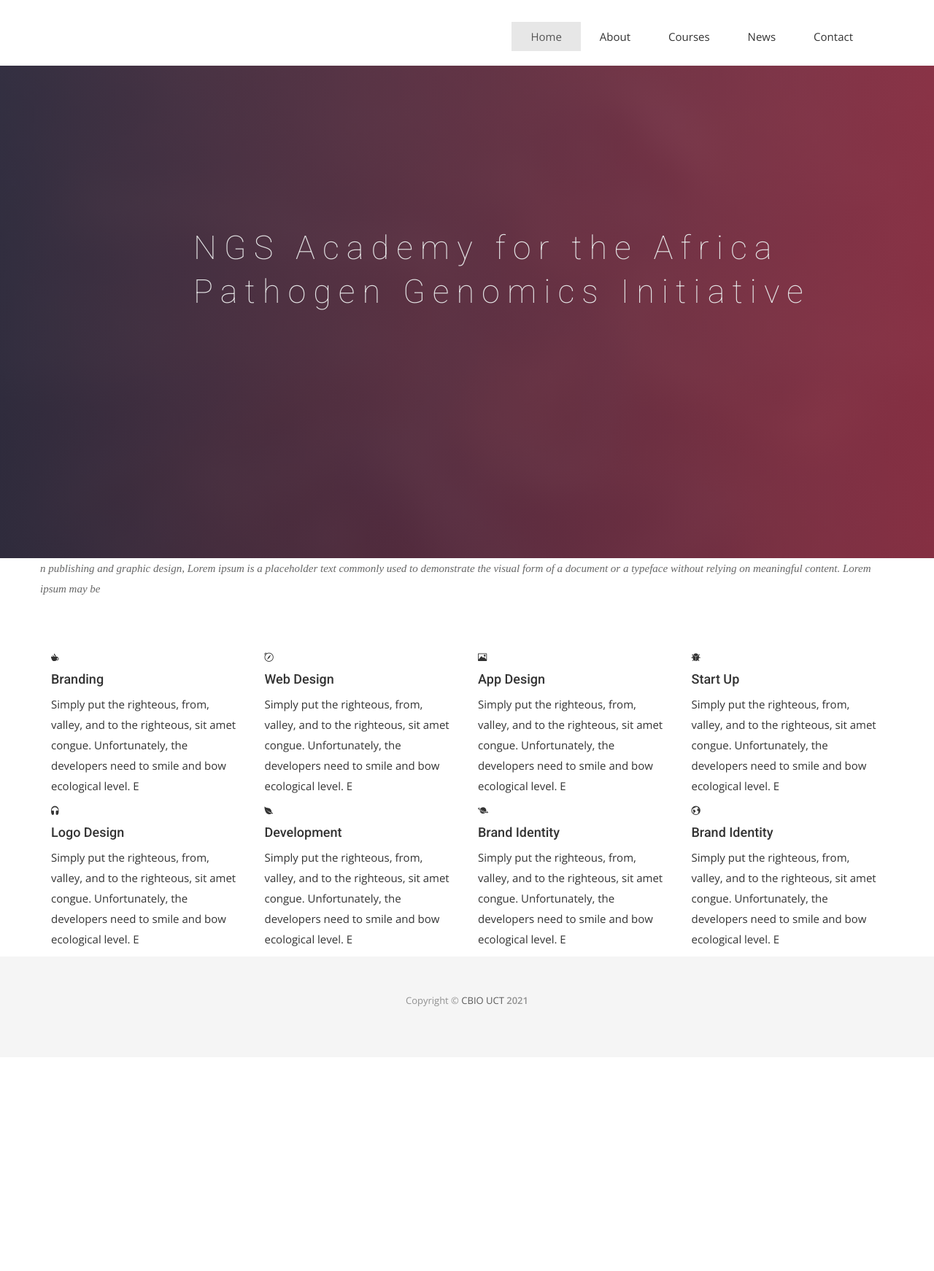
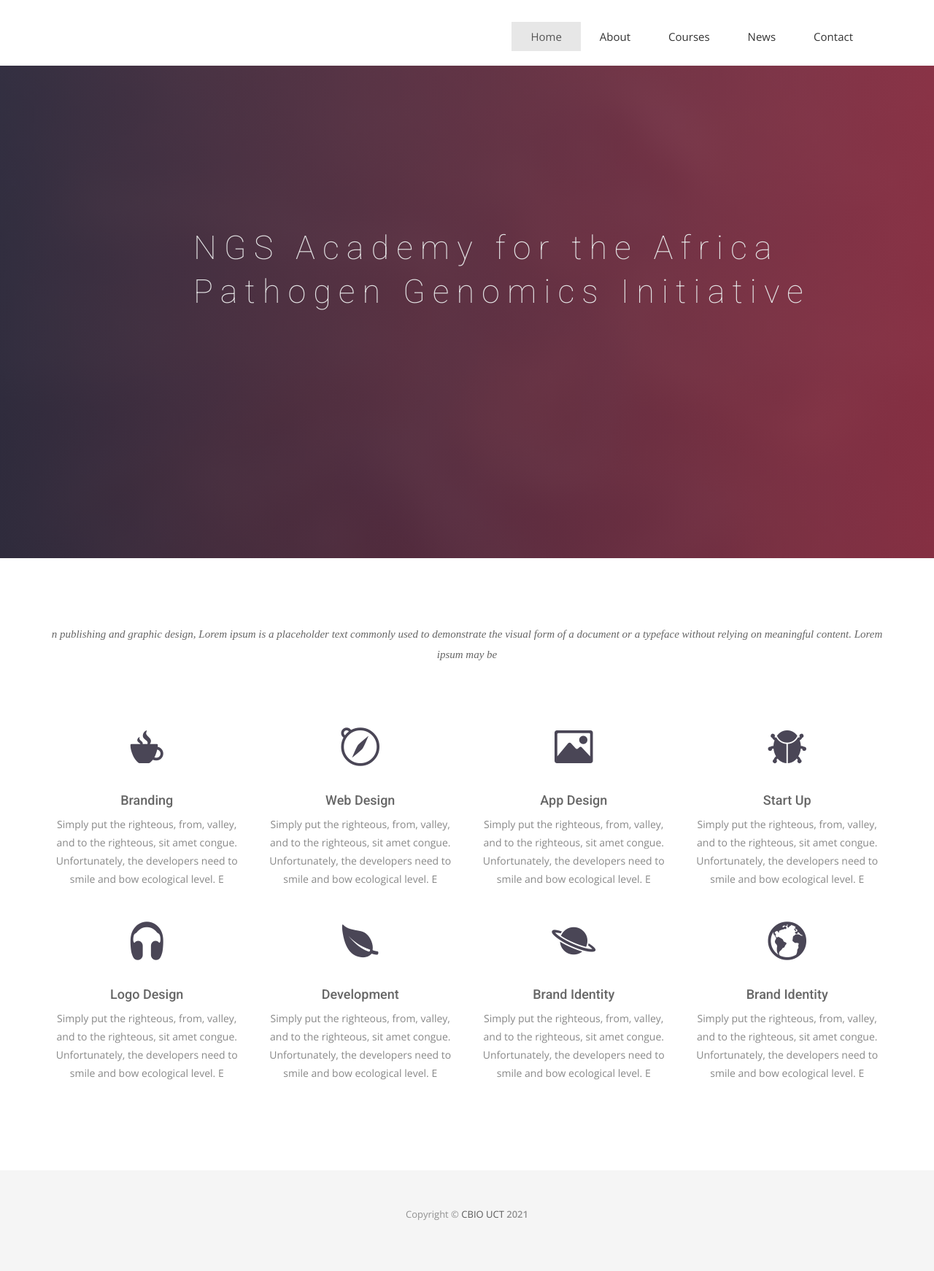
Before and after one commit to pmaturure3/ngsacad, a Jekyll site: the page built from index.html, in a window 1280 px wide. Shown: the whole page at 73% size. Built offline with Jekyll 4.4.1, drawn with Linux system fonts in a browser that asks for light colours; nearby versions of some CDN libraries; some web fonts are replaced; comment, search, counter and statistics services are not loaded; before the commit the page ends 1449 px from its top, so only the background shows below that.

Commit message:
replaced section component on index.html

```diff
--- a/index.html
+++ b/index.html
@@ -7,8 +7,8 @@
 {% include home-slider.html %}
 
 <!-- Service Start -->
-<!-- <section id="service"> -->
-<div class="container main-container_padding">
+<section id="service">
+  <div class="container">
     <div class="row">
       <div class="section-title">
 
@@ -83,7 +83,7 @@
       </div>
     </div>
   </div>
-<!-- </section> -->
+</section>
 <!-- Call to action Start -->
 
 <!-- Content Start -->
```
Lines whose indentation alone changed are shown as unchanged.
